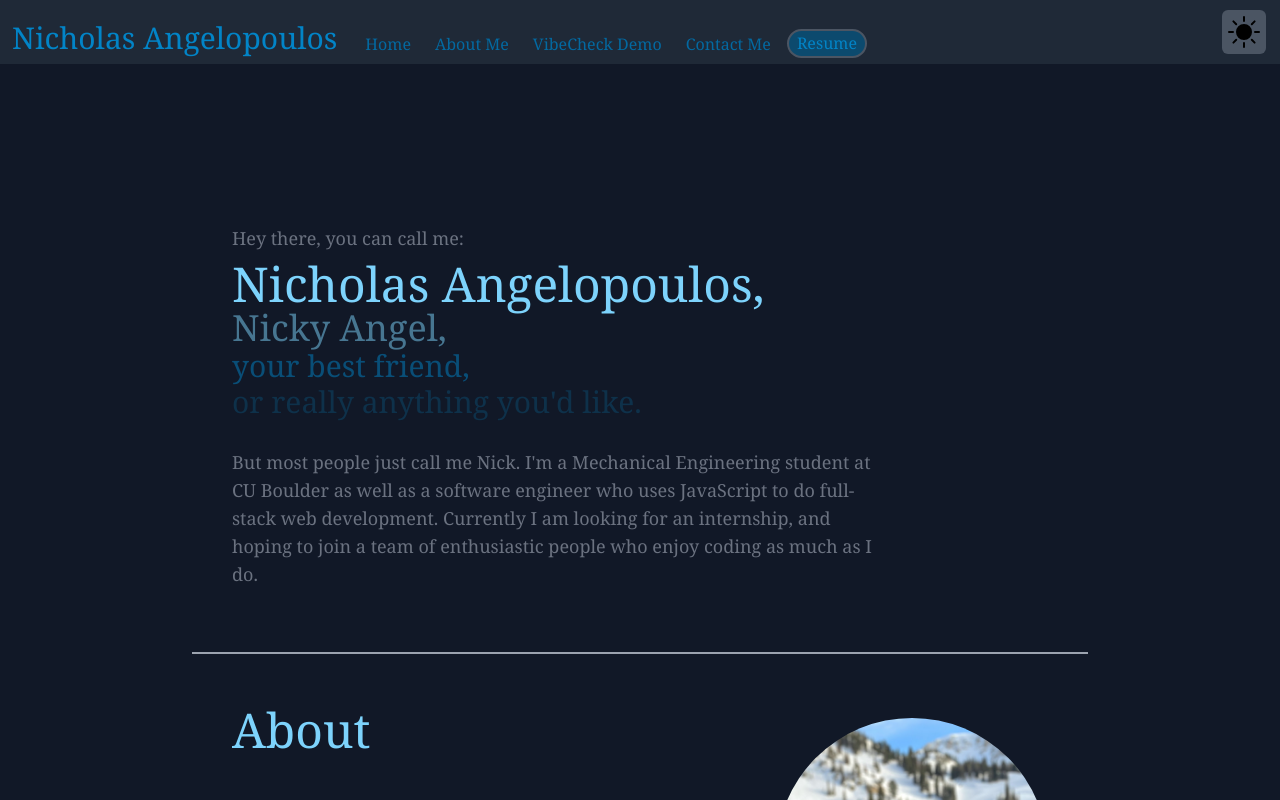
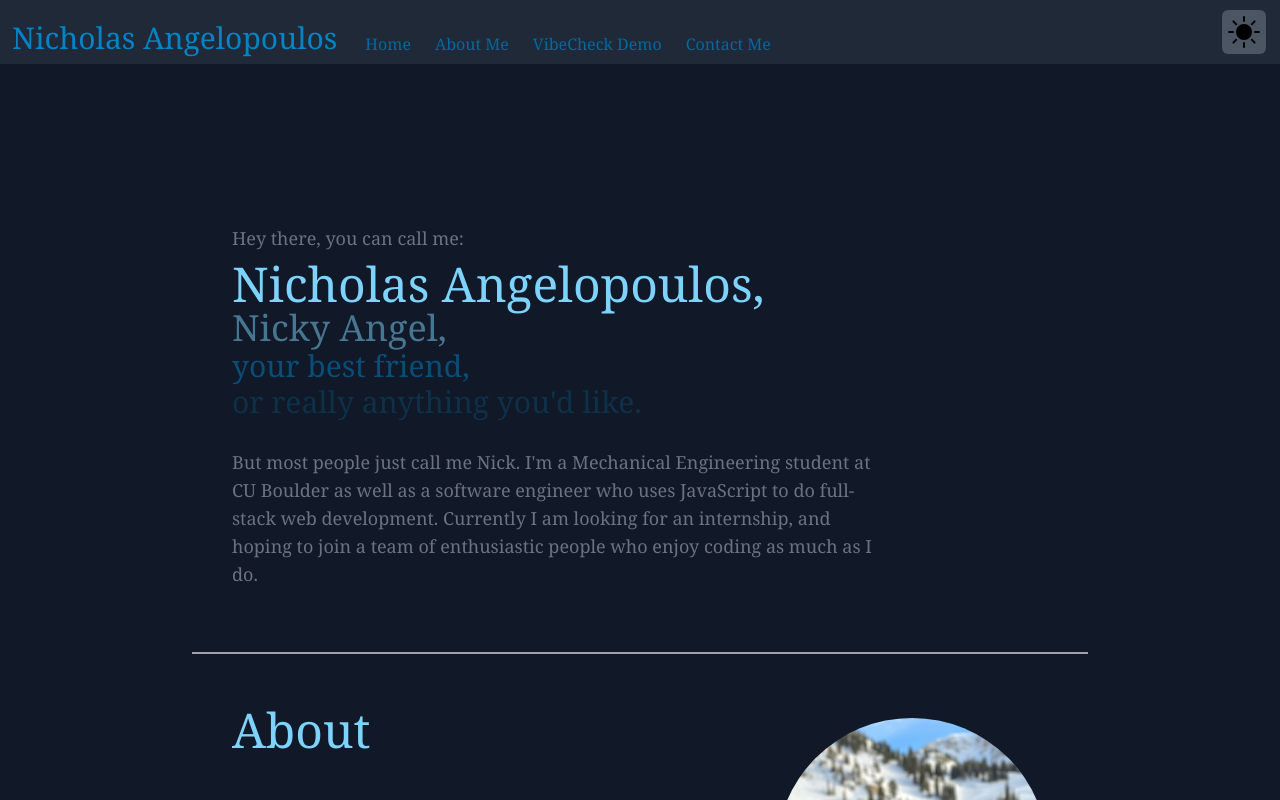
Before and after one commit to NickyAngel/portfolio, a Next.js app: page / in a window 1280 px wide. Shown: the top 800 px of the page. Built offline with nearby package versions, Linux system fonts and the light colour scheme.

Commit message:
Update Navbar.js

```diff
--- a/components/Navbar.js
+++ b/components/Navbar.js
@@ -35,13 +35,6 @@ const Navbar = ({ themeVal, setTheme }) => {
                 <NavItem {...menu} />
               </a>
             ))}
-            <a
-              href="/resume.pdf"
-              target="_blank"
-              className="mt-8 ml-1 mb-1.5 rounded-full border-gray-800 bg-sky-300 px-2 text-sky-800 hover:cursor-pointer hover:bg-sky-600 dark:border-gray-600 dark:bg-sky-900 dark:text-sky-600 dark:hover:bg-gray-400 lg:mt-[1.8rem] lg:border-2"
-            >
-              Resume
-            </a>
           </div>
         </div>
         <div className="flex min-h-full items-center px-0.5 hover:cursor-pointer">
```
